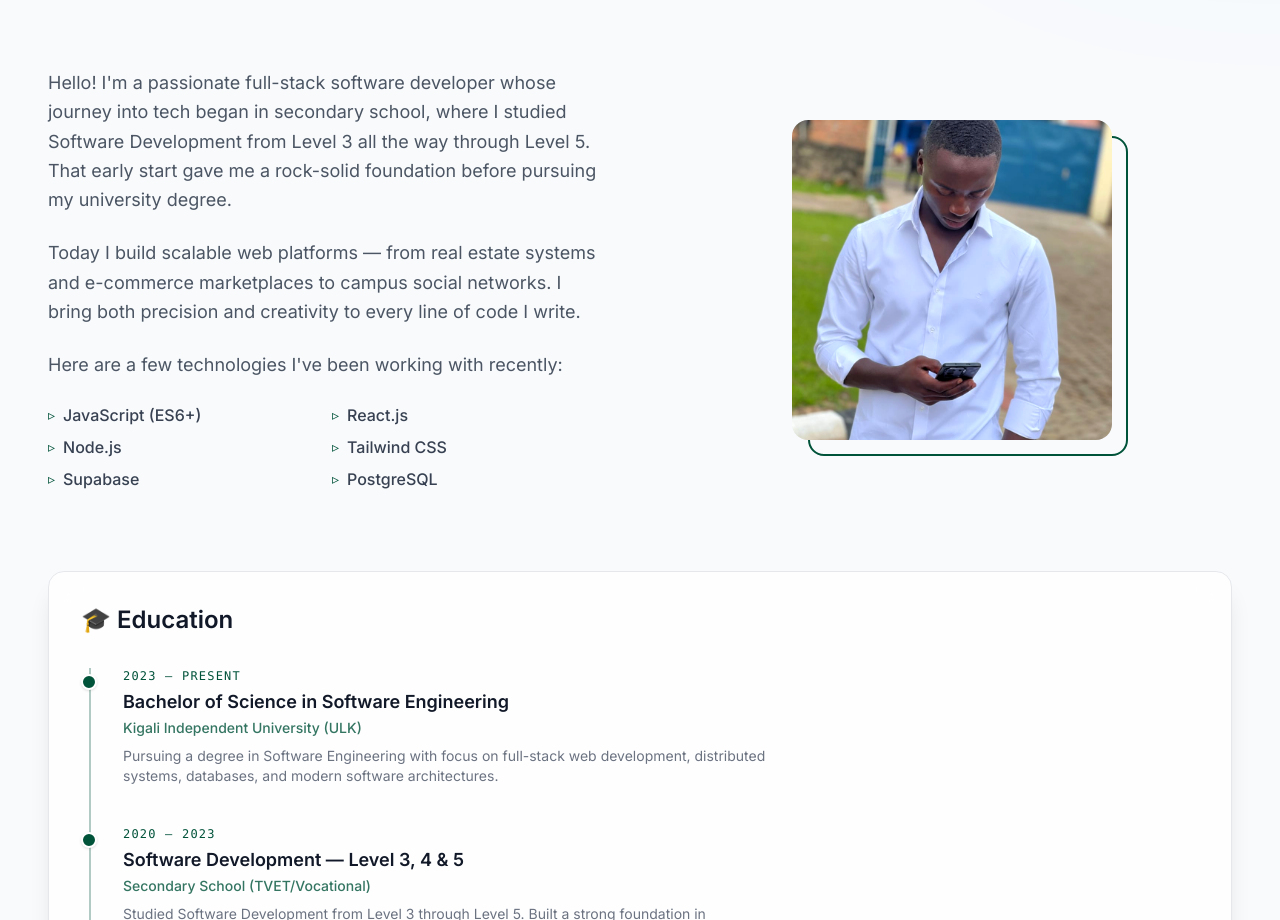
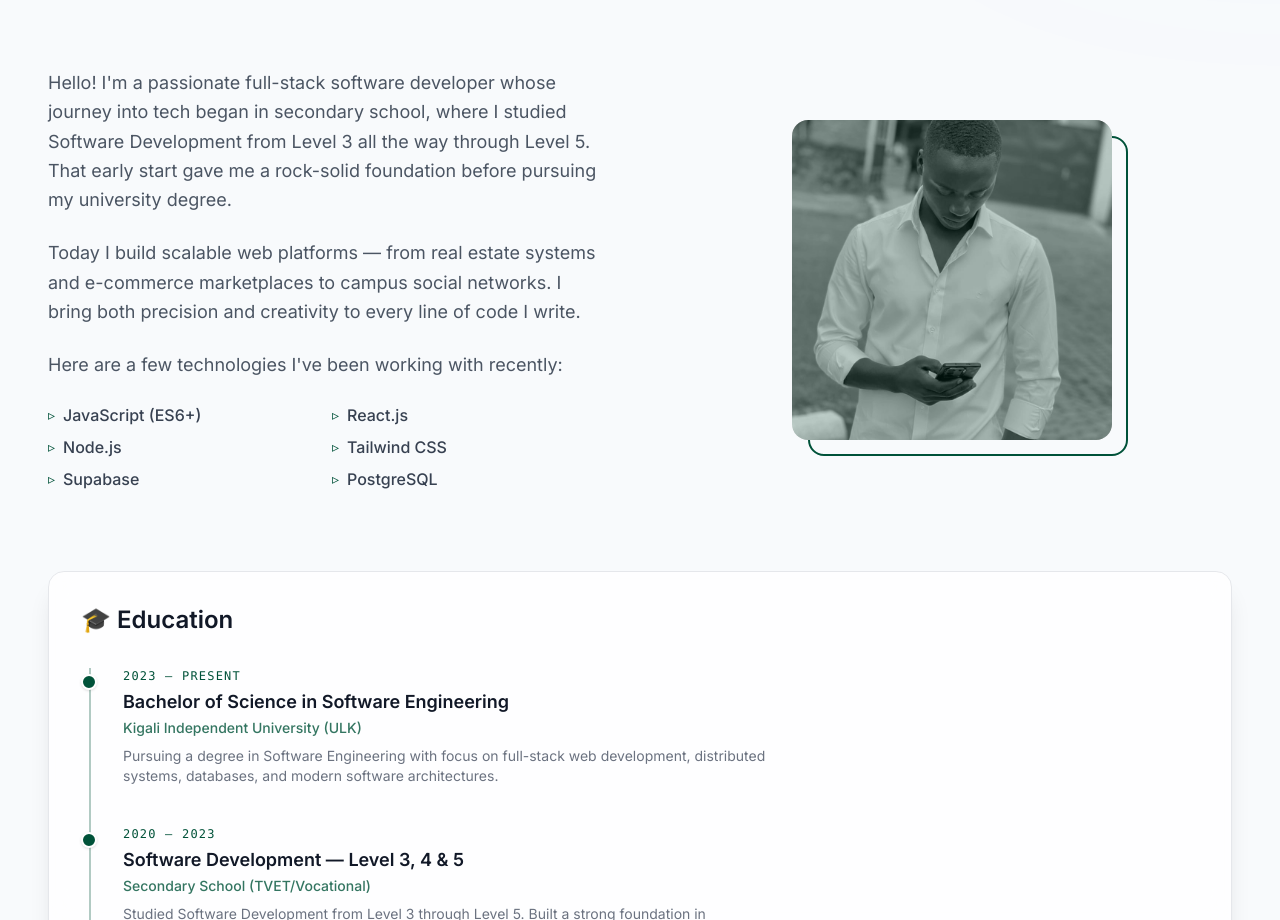
Before and after one commit to Samlite250/Samportfolio, a React (Vite) app: page / in a window 1280 px wide. Shown: the part 932-1852 px from the top of the page. Built offline with nearby package versions, Linux system fonts and the light colour scheme.

Commit message:
style: apply grayscale and color overlay to About profile photo

```diff
--- a/src/components/About.jsx
+++ b/src/components/About.jsx
@@ -85,12 +85,13 @@ const About = () => {
             <div className="relative group w-64 h-64 md:w-80 md:h-80">
               {/* Offset border frame */}
               <div className="absolute inset-0 rounded-2xl border-2 border-primary translate-x-4 translate-y-4 group-hover:translate-x-2 group-hover:translate-y-2 transition-transform duration-300"></div>
+              {/* Color overlay */}
+              <div className="absolute inset-0 bg-primary/20 rounded-2xl group-hover:bg-transparent transition-colors duration-300 z-10"></div>
               {/* Your photo */}
               <img
                 src="/images/second-image.jpeg"
                 alt="Profile"
-                className="absolute inset-0 w-full h-full object-cover rounded-2xl z-0 transition-all duration-500"
-                style={{ filter: 'brightness(1.05) contrast(1.05) saturate(1.1)' }}
+                className="absolute inset-0 w-full h-full object-cover rounded-2xl z-0 grayscale group-hover:grayscale-0 transition-all duration-500"
               />
             </div>
           </motion.div>
```
